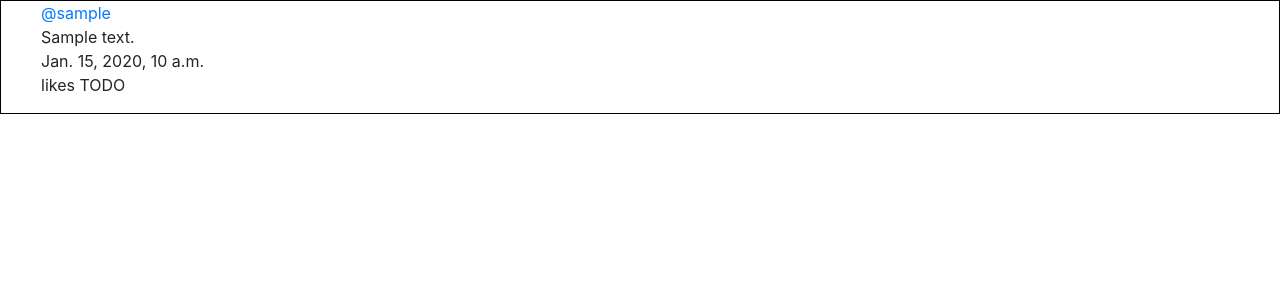
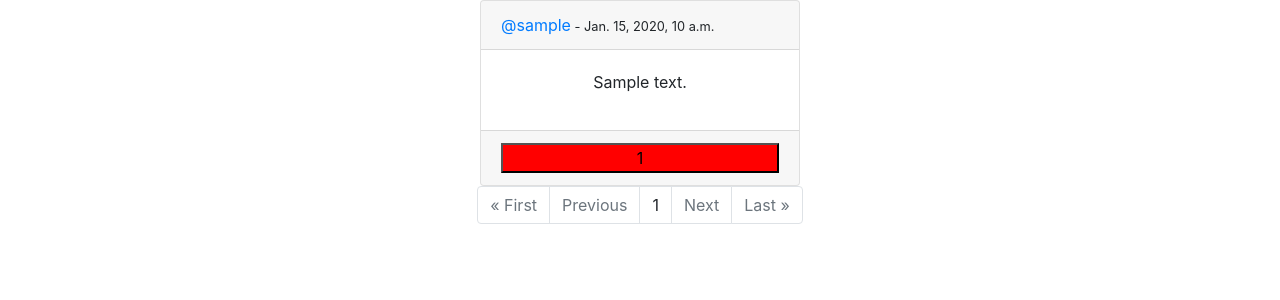
Before and after one commit to ask4clarity/network, a Django app: page /following in a window 1280 px wide. Shown: the part 56-356 px from the top of the page. Run offline with Django 3.2, Linux system fonts and the light colour scheme; a user stored in the database is signed in; tables that the repository leaves empty hold one stand-in row (values such as "Sample post"); some libraries are stand-ins or nearby versions.

Commit message:
Updated styling for all pages

```diff
--- a/network/templates/network/following.html
+++ b/network/templates/network/following.html
@@ -1,14 +1,55 @@
 {% extends "network/layout.html" %}
+{% load static %}
 
 {% block body %}
-<div style="border:1px solid black;">
-    <ul style="list-style-type: none;">
-        {% for post in posts %}
-        <a class="user-link" id="user-link" href="/{{ post.Owner }}"><li> @{{ post.Owner }}</li></a>
-        <li>{{ post.Content }}</li>
-        <li>{{ post.Timestamp }}</li>
-        <li>likes TODO</li>
-        {% endfor %}
+<head>
+    <script src="{% static 'network/index.js' %}"></script>
+</head>
+{% for post in page_obj %}
+<div class="card mx-auto" style="width: 20rem;">
+    <div class="card-header">
+    <a class="user-link" id="user-link" href="/{{ post.Owner }}">@{{ post.Owner }}</a><small> - {{ post.Timestamp }}</small>
+    </div>
+    <div class="card-body">
+        <p class="card-text text-center" id="post-content-{{ post.id }}">{{ post.Content }}</p>
+        <div class="card-body" id="edit-view-{{ post.id }}" style="display:none;">
+            <textarea id="edit-text-{{ post.id }}"></textarea>
+            <button id="cancel-button-{{ post.id }}" type="button">Cancel</button>
+            <button id="save-button-{{ post.id }}">Save</button>
+        </div>
+    </div>
+    <div class="card-footer flex">
+        {% if request.user not in post.Likes.all %}
+            <button class="flex-child" id="like-button-{{ post.id }}" onclick="like('{{ post.id }}')" style="background-color:white;">{{ post.Likes.all.count }}</button>
+        {% else %}
+            <button class="flex-child" id="like-button-{{ post.id }}" onclick="like('{{ post.id }}')" style="background-color:red;">{{ post.Likes.all.count }}</button>
+        {% endif %}
+    </div>
+</div>
+{% endfor %}
+<div>
+    <ul class="pagination justify-content-center">
+        {% if page_obj.has_previous %}
+            <li class="page-item"><a href="?page=1" class="page-link">&laquo; First</a></li>
+            <li class="page-item"><a href="?page={{ page_obj.previous_page_number }}" class="page-link">Previous</a></li>
+        {% else %}
+        <li class="page-item disabled"><a class="page-link">&laquo; First</a></li>
+        <li class="page-item disabled"><a class="page-link">Previous</a></li>
+        {% endif %}
+
+
+        {% if page_obj.number %}
+        <li class="page-item"><a class="page-link">{{ page_obj.number }}</a></li>
+        {% else %}
+        <li class="page-item"><a class="page-link">0</a></li>
+        {% endif %}
+        {% if page_obj.has_next %}
+        <li class="page-item"><a href="?page={{ page_obj.next_page_number }}" class="page-link">Next</a></li>
+        <li class="page-item"><a href="?page={{ page_obj.paginator.num_pages }}" class="page-link">Last &raquo;</a></li>
+        {% else %}
+        <li class="page-item disabled"><a class="page-link">Next</a></li>
+        <li class="page-item disabled"><a class="page-link">Last &raquo;</a></li>
+        {% endif %}
     </ul>
 </div>
 {% endblock %}
--- a/network/templates/network/index.html
+++ b/network/templates/network/index.html
@@ -18,7 +18,6 @@
     </div>
 </form>
 </div>
-<div style="border:1px solid black;">
         {% for post in page_obj %}
             <div class="card mx-auto" style="width: 20rem;">
                 <div class="card-header">
@@ -46,7 +45,6 @@
                 </div>
             </div>
         {% endfor %}
-</div>
 <div>
     <ul class="pagination justify-content-center">
         {% if page_obj.has_previous %}
--- a/network/views.py
+++ b/network/views.py
@@ -123,12 +123,17 @@ def user(request, profile):
 def following(request):
     current_user = get_object_or_404(User, username=request.user.username)
     following = Follow.objects.filter(Owner=current_user)
+    posts = Post.objects.all().order_by('id').reverse()
     following_posts = []
-    for f in following:
-        prof_posts = Post.objects.filter(Owner=f.Target)
-        following_posts.extend(prof_posts)
+    for p in posts:
+        for f in following:
+            if f.Target == p.Owner:
+                following_posts.append(p)
+    paginator = Paginator(following_posts, 10)
+    page_number = request.GET.get('page')
+    page_obj = paginator.get_page(page_number)
     return render(request, "network/following.html", {
-        "posts": following_posts
+            "page_obj": page_obj
     })
 
 @csrf_exempt
```
Also changed, not shown: network/templates/network/user.html (+28 -9 lines). Lines whose indentation alone changed are shown as unchanged.
